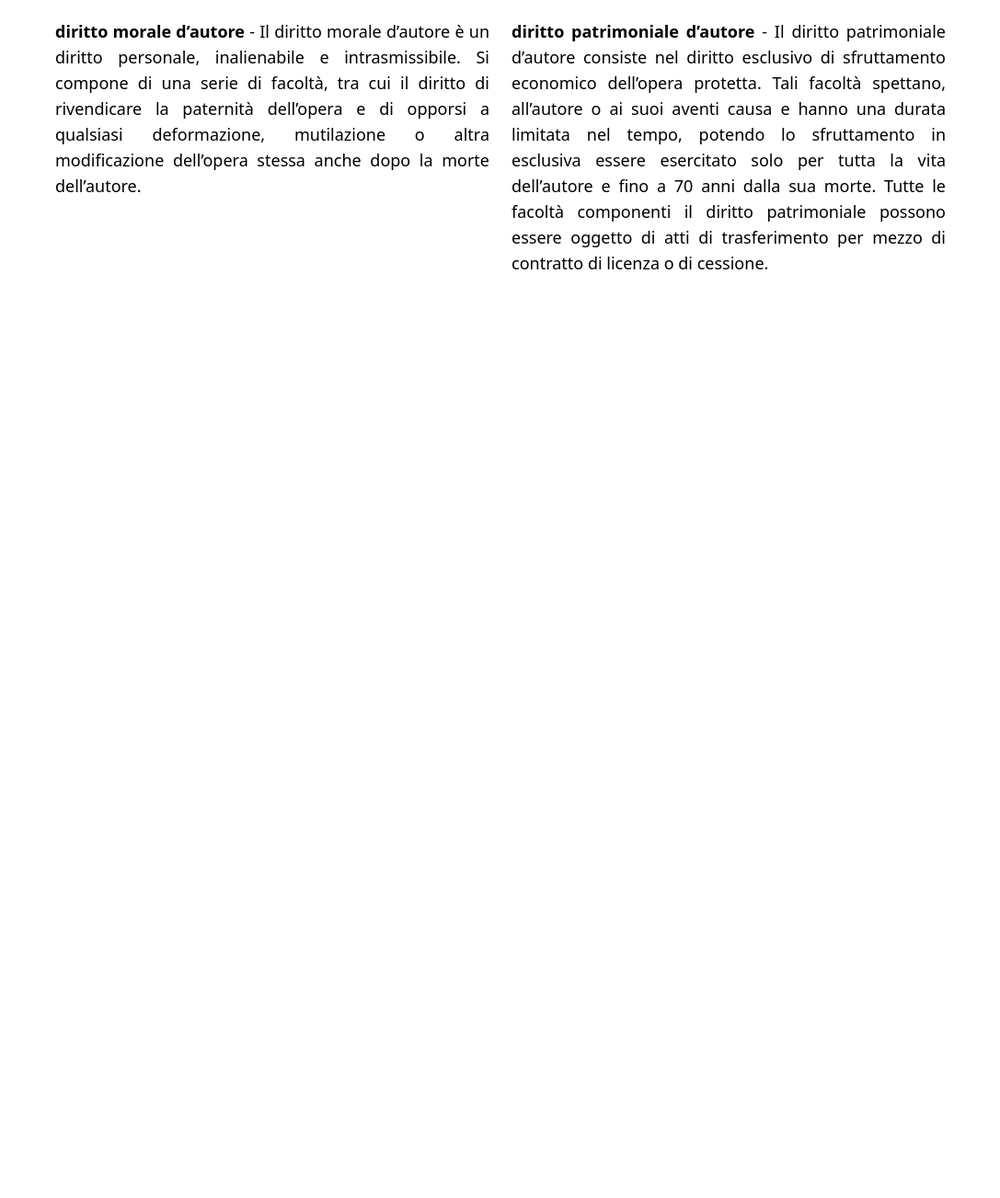
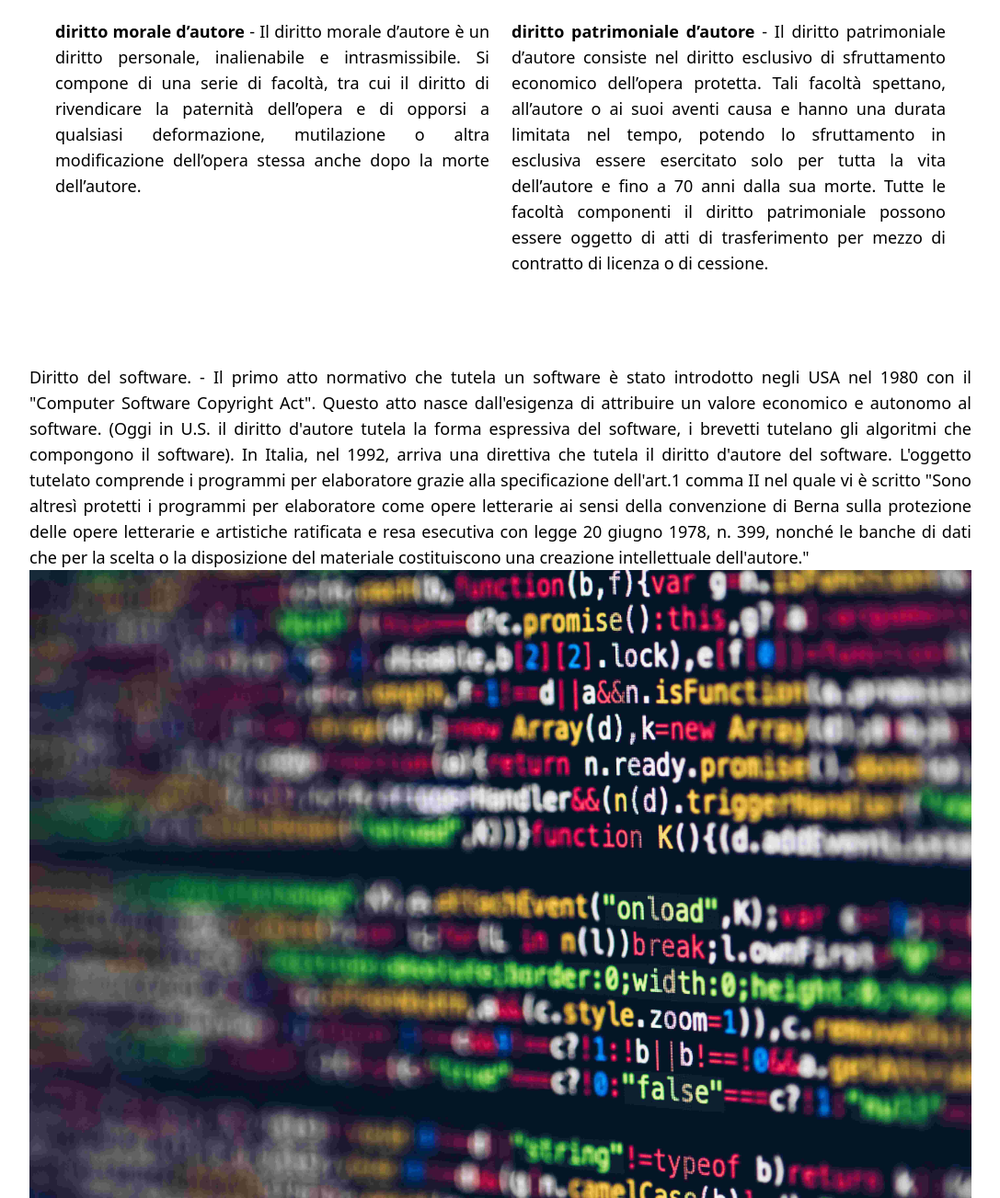
Before and after one commit to Luxi99/civica_gpo, a website: page content/informatica.html in a window 1280 px wide. Shown: the part 608-1911 px from the top of the page at 92% size, without its empty margins (96-1183 px from the left). Before the commit the page ends 908 px from the top, so only its background shows below. Drawn offline with nearby package versions, Linux system fonts and the light colour scheme.

Commit message:
aggiunte

```diff
--- a/content/informatica.html
+++ b/content/informatica.html
@@ -2,6 +2,7 @@
 <html>
     <head>
         <meta name="viewport" content="width=device-width, initial-scale=1.0">
+        <meta charset="UTF-8">
 
         <link href="https://cdnjs.cloudflare.com/ajax/libs/font-awesome/6.1.0/css/all.min.css" rel="stylesheet">
         <link href="../node_modules/animate.css/animate.css" rel="stylesheet">
@@ -69,6 +70,18 @@
                     </div>
                 </div>
             </div>
+
+            <div class="max-w-5xl mx-auto mt-24">
+                <div class="flex flex-col">
+                    <p class="paragrafo sm:text-lg text-justify">Diritto del software. - Il primo atto normativo che tutela un software è stato introdotto negli USA nel 1980 con  il "Computer Software Copyright Act". Questo atto nasce dall'esigenza di attribuire un valore economico e autonomo al software.
+                        (Oggi in U.S. il diritto d'autore tutela la forma espressiva del software, i brevetti tutelano gli algoritmi che compongono il software).
+                        In Italia, nel 1992, arriva una direttiva che tutela il diritto d'autore del software. L'oggetto tutelato comprende i programmi per elaboratore grazie alla specificazione dell'art.1 comma II nel quale vi è scritto "Sono altresì protetti i programmi per elaboratore come opere letterarie ai sensi della convenzione di Berna sulla protezione delle opere letterarie e artistiche ratificata e resa esecutiva con legge 20 giugno 1978, n. 399, nonché le banche di dati che per la scelta o la disposizione del materiale costituiscono una creazione intellettuale dell'autore."
+                    </p>
+                </div>
+                <div class="flex flex-col">
+                    <img src="../IMGs/software.jpg">
+                </div>
+            </div>
         </div>
     </body>
 </html>
```
Also changed, not shown: content/index.html (+1 -0 lines), IMGs/software.jpg (added).
